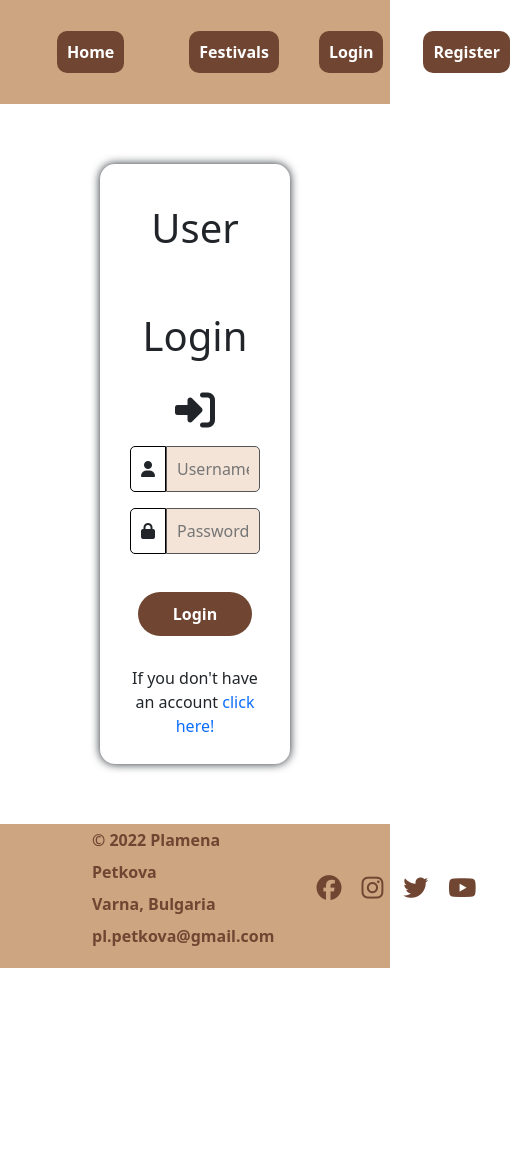
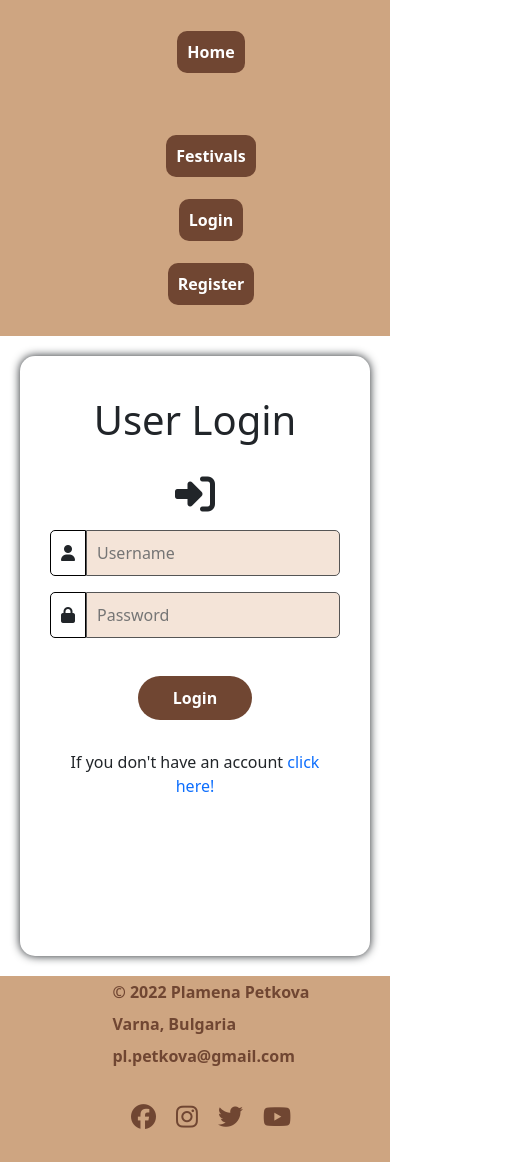
Before and after one commit to plamena-petkova/festivals, a React (Create React App) app: page /login in a window 390 px wide. Shown: the whole page, 530 px wide, since content can reach past the window. Before the commit the page ends 968 px from the top, so only its background shows below. Built offline with nearby package versions, Linux system fonts and the light colour scheme; what parse would draw is missing.

Commit message:
css responsive modification

```diff
--- a/public/style.css
+++ b/public/style.css
@@ -2,12 +2,18 @@ body {
     margin:0;
     font-family: 'Lato', 'sans-serif';
     background-color: #F4E4D8;
-    display: flex;
-    flex-direction: column;
-    justify-content: space-between;
+    height: 100%;
 
   }
 
   *, **, ::before, ::after {
     box-sizing: border-box;
   }
+
+
+  #root {
+    display: flex;
+    flex-direction: column;
+    justify-content: space-between;
+    height: 100vh;
+  }
--- a/src/components/Cart/Cart.js
+++ b/src/components/Cart/Cart.js
@@ -34,8 +34,6 @@ const Cart = () => {
             ticketService.deleteTicketsById(ticketId)
                 .then(navigate('/home'))
         }
-
-
 
 
     const componentRef = useRef();
--- a/src/components/Festivals/Festival.module.css
+++ b/src/components/Festivals/Festival.module.css
@@ -70,3 +70,10 @@
     justify-content: center;
     margin: 0 0;
 }
+
+
+@media (max-width: 420px) {
+    .catalog {
+        margin: 50px 20px;
+    }
+}
--- a/src/components/Footer/Footer.module.css
+++ b/src/components/Footer/Footer.module.css
@@ -40,8 +40,17 @@
 
 footer{
     background-color: #CEA581;
-    /* position:absolute;
-    left:0;
-    bottom:0;
-    right:0; */
 }
+
+
+@media (max-width: 420px) {
+    .socials {
+        flex-wrap: wrap;
+        align-items: center;
+    }
+
+    .contact {
+        flex-direction: column;
+        align-items: center;
+    }
+}
--- a/src/components/Header/Header.module.css
+++ b/src/components/Header/Header.module.css
@@ -22,6 +22,7 @@
 }
 
 
+
 .links {
     text-decoration: none;
     margin: 20px 0;
@@ -36,10 +37,35 @@
     display: flex;
     margin: 20px;
     justify-content: center;
-
 }
 
 .user {
     font-weight: bold;
     color: white;
 }
+
+
+@media (max-width: 1000px) {
+
+    .nav{
+        flex-direction: column;
+    }
+
+}
+
+@media (max-width: 886px) {
+    .wrapper {
+        flex-direction: column;
+        align-items: center;
+    }
+
+}
+
+
+@media (max-width: 420px) {
+
+    .wrapper {
+        flex-direction: column;
+        align-items: center;
+    }
+}
--- a/src/components/Home/Home.js
+++ b/src/components/Home/Home.js
@@ -41,7 +41,7 @@ const Home = () => {
         <section className={styles["fest-city"]}>
         {festivals.length > 0
         ? festivals.map(x => <LocationCityCard key={x.id} festival={x} />)
-        : <h1 className={styles["popular-fests-title"]}>No Summer Music Festivals</h1>
+        : <h1 className={styles["popular-fests-title"]}>No Summer Music Festivals Locations</h1>
         }
         {/* <LocationCityCard/> */}
         </section>
--- a/src/components/Home/Home.module.css
+++ b/src/components/Home/Home.module.css
@@ -1,3 +1,4 @@
+
 .img-background {
     display: flex;
     justify-content: center;
@@ -59,7 +60,6 @@
 
 .fest-city {
     display: flex;
-    /* flex-wrap: wrap; */
     margin: 0px 60px;
     /* justify-content: space-between; */
     justify-content: center;
@@ -133,3 +133,20 @@
     justify-content: center;
     margin: 0 0;
 }
+
+
+@media (max-width: 420px) {
+
+    .popular-fests {
+        margin: 0;
+    }
+
+    .wrapper {
+        flex-direction: column;
+
+    }
+
+    .fest-city {
+        flex-wrap: wrap;
+    }
+}
--- a/src/components/Login/Login.module.css
+++ b/src/components/Login/Login.module.css
@@ -1,4 +1,3 @@
-/* input[type=text], input[type=password] { */
     .email, .pass, .username {
     width: 100%;
     padding: 10px 10px;
@@ -97,3 +96,9 @@
     margin-bottom: 0;
 
 }
+
+@media (max-width: 420px) {
+    .login{
+        padding: 20px 20px;
+    }
+}
--- a/src/components/Register/Register.module.css
+++ b/src/components/Register/Register.module.css
@@ -97,3 +97,9 @@
     margin-bottom: 0;
 
 }
+
+@media (max-width: 420px) {
+    .register{
+        padding: 20px 20px;
+    }
+}
```
